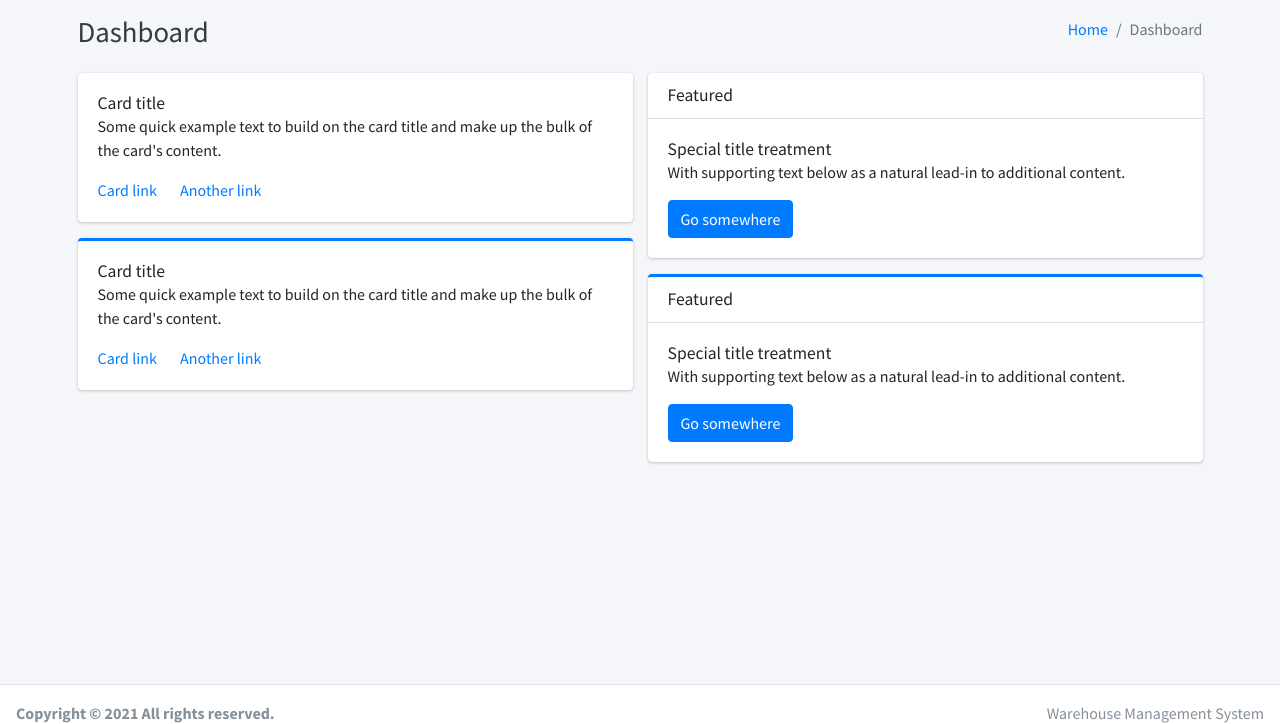
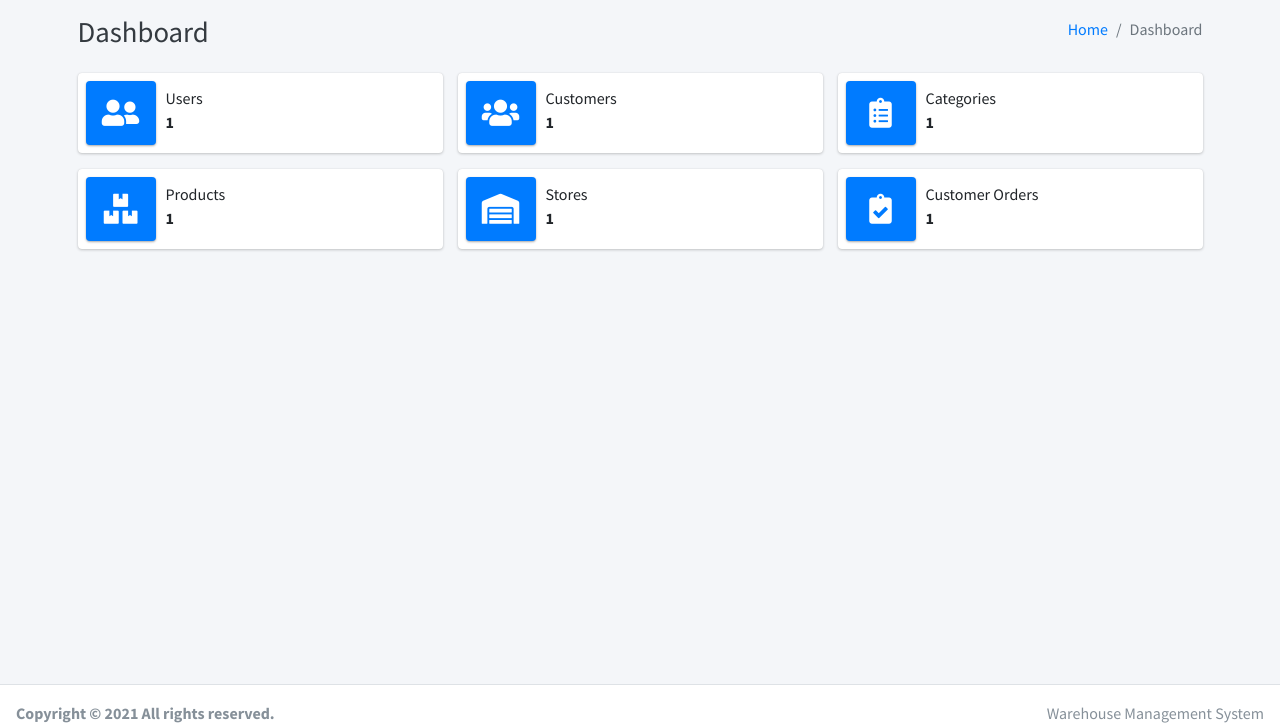
Before and after one commit to MartMbithi/iWarehouse, a PHP site: page /views/home in a window 1280 px wide. Shown: the part 59-783 px from the top of the page. Run offline with PHP 8.4, Linux system fonts and the light colour scheme; the visitor is signed in with stand-in values (Sample User, id 1); tables that the repository leaves empty or names only in its code hold one stand-in row (values such as "Sample post"); some libraries are stand-ins or nearby versions.

Commit message:
Dashboard UI Fixes

```diff
--- /dev/null
+++ b/partials/analytics.php
@@ -0,0 +1,71 @@
+<?php
+/*
+ * Created on Tue Jul 27 2021
+ *
+ * The MIT License (MIT)
+ * Copyright (c) 2021 MartDevelopers Inc
+ *
+ * Permission is hereby granted, free of charge, to any person obtaining a copy of this software
+ * and associated documentation files (the "Software"), to deal in the Software without restriction,
+ * including without limitation the rights to use, copy, modify, merge, publish, distribute, sublicense,
+ * and/or sell copies of the Software, and to permit persons to whom the Software is furnished to do so,
+ * subject to the following conditions:
+ *
+ * The above copyright notice and this permission notice shall be included in all copies or substantial
+ * portions of the Software.
+ *
+ * THE SOFTWARE IS PROVIDED "AS IS", WITHOUT WARRANTY OF ANY KIND, EXPRESS OR IMPLIED, INCLUDING BUT NOT LIMITED
+ * TO THE WARRANTIES OF MERCHANTABILITY, FITNESS FOR A PARTICULAR PURPOSE AND NONINFRINGEMENT. IN NO EVENT SHALL
+ * THE AUTHORS OR COPYRIGHT HOLDERS BE LIABLE FOR ANY CLAIM, DAMAGES OR OTHER LIABILITY, WHETHER IN AN ACTION OF CONTRACT,
+ * TORT OR OTHERWISE, ARISING FROM, OUT OF OR IN CONNECTION WITH THE SOFTWARE OR THE USE OR OTHER DEALINGS IN THE SOFTWARE.
+ */
+
+/* Users */
+$query = "SELECT COUNT(*)  FROM `users` ";
+$stmt = $mysqli->prepare($query);
+$stmt->execute();
+$stmt->bind_result($users);
+$stmt->fetch();
+$stmt->close();
+
+/* Customers */
+$query = "SELECT COUNT(*)  FROM `customer` ";
+$stmt = $mysqli->prepare($query);
+$stmt->execute();
+$stmt->bind_result($customers);
+$stmt->fetch();
+$stmt->close();
+
+
+/* Categories */
+$query = "SELECT COUNT(*)  FROM `categories` ";
+$stmt = $mysqli->prepare($query);
+$stmt->execute();
+$stmt->bind_result($categories);
+$stmt->fetch();
+$stmt->close();
+
+/* Products */
+$query = "SELECT COUNT(*)  FROM `product` ";
+$stmt = $mysqli->prepare($query);
+$stmt->execute();
+$stmt->bind_result($products);
+$stmt->fetch();
+$stmt->close();
+
+/* Stores */
+$query = "SELECT COUNT(*)  FROM `store` ";
+$stmt = $mysqli->prepare($query);
+$stmt->execute();
+$stmt->bind_result($stores);
+$stmt->fetch();
+$stmt->close();
+
+
+/* Customer Orders */
+$query = "SELECT COUNT(*)  FROM `order_table` ";
+$stmt = $mysqli->prepare($query);
+$stmt->execute();
+$stmt->bind_result($orders);
+$stmt->fetch();
+$stmt->close();
--- a/views/home.php
+++ b/views/home.php
@@ -22,6 +22,7 @@
 session_start();
 require_once('../config/config.php');
 require_once('../config/checklogin.php');
+require_once('../partials/analytics.php');
 checklogin();
 require_once('../partials/head.php');
 ?>
@@ -57,79 +58,89 @@ require_once('../partials/head.php');
             <div class="content">
                 <div class="container">
                     <div class="row">
-                        <div class="col-lg-6">
-                            <div class="card">
-                                <div class="card-body">
-                                    <h5 class="card-title">Card title</h5>
+                        <div class="col-12 col-sm-6 col-md-4">
+                            <div class="info-box">
+                                <span class="info-box-icon bg-primary elevation-1"><i class="fas fa-user-friends"></i></span>
 
-                                    <p class="card-text">
-                                        Some quick example text to build on the card title and make up the bulk of the card's
-                                        content.
-                                    </p>
+                                <div class="info-box-content">
+                                    <span class="info-box-text">Users</span>
+                                    <span class="info-box-number">
+                                        <?php echo $users; ?>
+                                    </span>
+                                </div>
+                                <!-- /.info-box-content -->
+                            </div>
+                            <!-- /.info-box -->
+                        </div>
+                        <div class="col-12 col-sm-6 col-md-4">
+                            <div class="info-box mb-3">
+                                <span class="info-box-icon bg-primary elevation-1"><i class="fas fa-users"></i></span>
 
-                                    <a href="#" class="card-link">Card link</a>
-                                    <a href="#" class="card-link">Another link</a>
+                                <div class="info-box-content">
+                                    <span class="info-box-text">Customers</span>
+                                    <span class="info-box-number"><?php echo $customers; ?></span>
                                 </div>
+                                <!-- /.info-box-content -->
                             </div>
+                            <!-- /.info-box -->
+                        </div>
 
-                            <div class="card card-primary card-outline">
-                                <div class="card-body">
-                                    <h5 class="card-title">Card title</h5>
+                        <div class="clearfix hidden-md-up"></div>
 
-                                    <p class="card-text">
-                                        Some quick example text to build on the card title and make up the bulk of the card's
-                                        content.
-                                    </p>
-                                    <a href="#" class="card-link">Card link</a>
-                                    <a href="#" class="card-link">Another link</a>
+                        <div class="col-12 col-sm-6 col-md-4">
+                            <div class="info-box mb-3">
+                                <span class="info-box-icon bg-primary elevation-1"><i class="fas fa-clipboard-list"></i></span>
+
+                                <div class="info-box-content">
+                                    <span class="info-box-text">Categories</span>
+                                    <span class="info-box-number"><?php echo $categories; ?></span>
                                 </div>
-                            </div><!-- /.card -->
+                                <!-- /.info-box-content -->
+                            </div>
+                            <!-- /.info-box -->
                         </div>
-                        <!-- /.col-md-6 -->
-                        <div class="col-lg-6">
-                            <div class="card">
-                                <div class="card-header">
-                                    <h5 class="card-title m-0">Featured</h5>
+                        <div class="col-12 col-sm-6 col-md-4">
+                            <div class="info-box mb-3">
+                                <span class="info-box-icon bg-primary elevation-1"><i class="fas fa-boxes"></i></span>
+
+                                <div class="info-box-content">
+                                    <span class="info-box-text">Products</span>
+                                    <span class="info-box-number"><?php echo $products; ?></span>
                                 </div>
-                                <div class="card-body">
-                                    <h6 class="card-title">Special title treatment</h6>
+                                <!-- /.info-box-content -->
+                            </div>
+                            <!-- /.info-box -->
+                        </div>
 
-                                    <p class="card-text">With supporting text below as a natural lead-in to additional content.</p>
-                                    <a href="#" class="btn btn-primary">Go somewhere</a>
+                        <div class="col-12 col-sm-6 col-md-4">
+                            <div class="info-box mb-3">
+                                <span class="info-box-icon bg-primary elevation-1"><i class="fas fa-warehouse"></i></span>
+
+                                <div class="info-box-content">
+                                    <span class="info-box-text">Stores</span>
+                                    <span class="info-box-number"><?php echo $stores; ?></span>
                                 </div>
+                                <!-- /.info-box-content -->
                             </div>
+                            <!-- /.info-box -->
+                        </div>
 
-                            <div class="card card-primary card-outline">
-                                <div class="card-header">
-                                    <h5 class="card-title m-0">Featured</h5>
+                        <div class="col-12 col-sm-6 col-md-4">
+                            <div class="info-box mb-3">
+                                <span class="info-box-icon bg-primary elevation-1"><i class="fas fa-clipboard-check"></i></span>
+
+                                <div class="info-box-content">
+                                    <span class="info-box-text">Customer Orders</span>
+                                    <span class="info-box-number"><?php echo $orders; ?></span>
                                 </div>
-                                <div class="card-body">
-                                    <h6 class="card-title">Special title treatment</h6>
-
-                                    <p class="card-text">With supporting text below as a natural lead-in to additional content.</p>
-                                    <a href="#" class="btn btn-primary">Go somewhere</a>
-                                </div>
+                                <!-- /.info-box-content -->
                             </div>
+                            <!-- /.info-box -->
                         </div>
-                        <!-- /.col-md-6 -->
                     </div>
-                    <!-- /.row -->
-                </div><!-- /.container-fluid -->
+                </div>
             </div>
-            <!-- /.content -->
         </div>
-        <!-- /.content-wrapper -->
-
-        <!-- Control Sidebar -->
-        <aside class="control-sidebar control-sidebar-dark">
-            <!-- Control sidebar content goes here -->
-            <div class="p-3">
-                <h5>Title</h5>
-                <p>Sidebar content</p>
-            </div>
-        </aside>
-        <!-- /.control-sidebar -->
-
         <!-- Main Footer -->
         <?php require_once('../partials/footer.php'); ?>
     </div>
```
Also changed, not shown: .htaccess.
